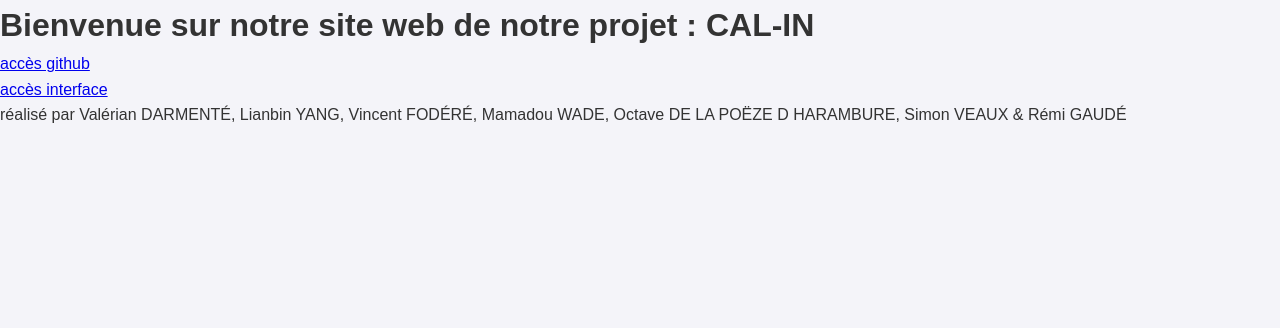
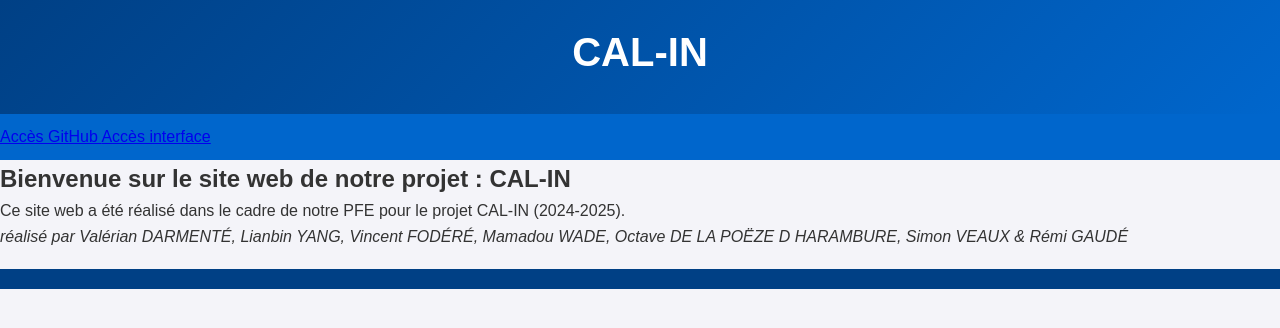
Before and after one commit to tarmyos/Projet-CAL-IN, a Flask app: page / in a window 1280 px wide. Shown: the top 328 px of the page. Run offline with Flask 3, Linux system fonts and the light colour scheme.

Commit message:
feat: structure html améliorée page accueil

```diff
--- a/templates/index.html
+++ b/templates/index.html
@@ -7,12 +7,23 @@
     <link rel="stylesheet" href="/static/style.css">
 </head>
 <body>
-    <h1> Bienvenue sur notre site web de notre projet : CAL-IN </h1>
-    <p>  </p>
-    <a href="https://github.com/tarmyos/Projet-CAL-IN" target="_blank"> accès github </a>
-    <br>
-    <a href="/european"> accès interface </a>
-    <br>
-    <p> réalisé par Valérian DARMENTÉ, Lianbin YANG, Vincent FODÉRÉ, Mamadou WADE, Octave DE LA POËZE D HARAMBURE, Simon VEAUX & Rémi GAUDÉ </p>
+    <header>
+        <h1> CAL-IN</h1>
+    </header>
+    <nav>
+        <a href="https://github.com/tarmyos/Projet-CAL-IN" target="_blank"> Accès GitHub </a>
+        <a href="/european"> Accès interface </a>
+
+    </nav>
+    <section class="accueil">
+        <h2> Bienvenue sur le site web de notre projet : CAL-IN </h2>
+        <p>  </p>
+        <p> Ce site web a été réalisé dans le cadre de notre PFE pour le projet CAL-IN (2024-2025). </p>
+        <p> <i> réalisé par Valérian DARMENTÉ, Lianbin YANG, Vincent FODÉRÉ, Mamadou WADE, Octave DE LA POËZE D HARAMBURE, Simon VEAUX & Rémi GAUDÉ </i> </p>
+    </section>
+
+    <footer>
+
+    </footer>
 </body>
 </html>
```
